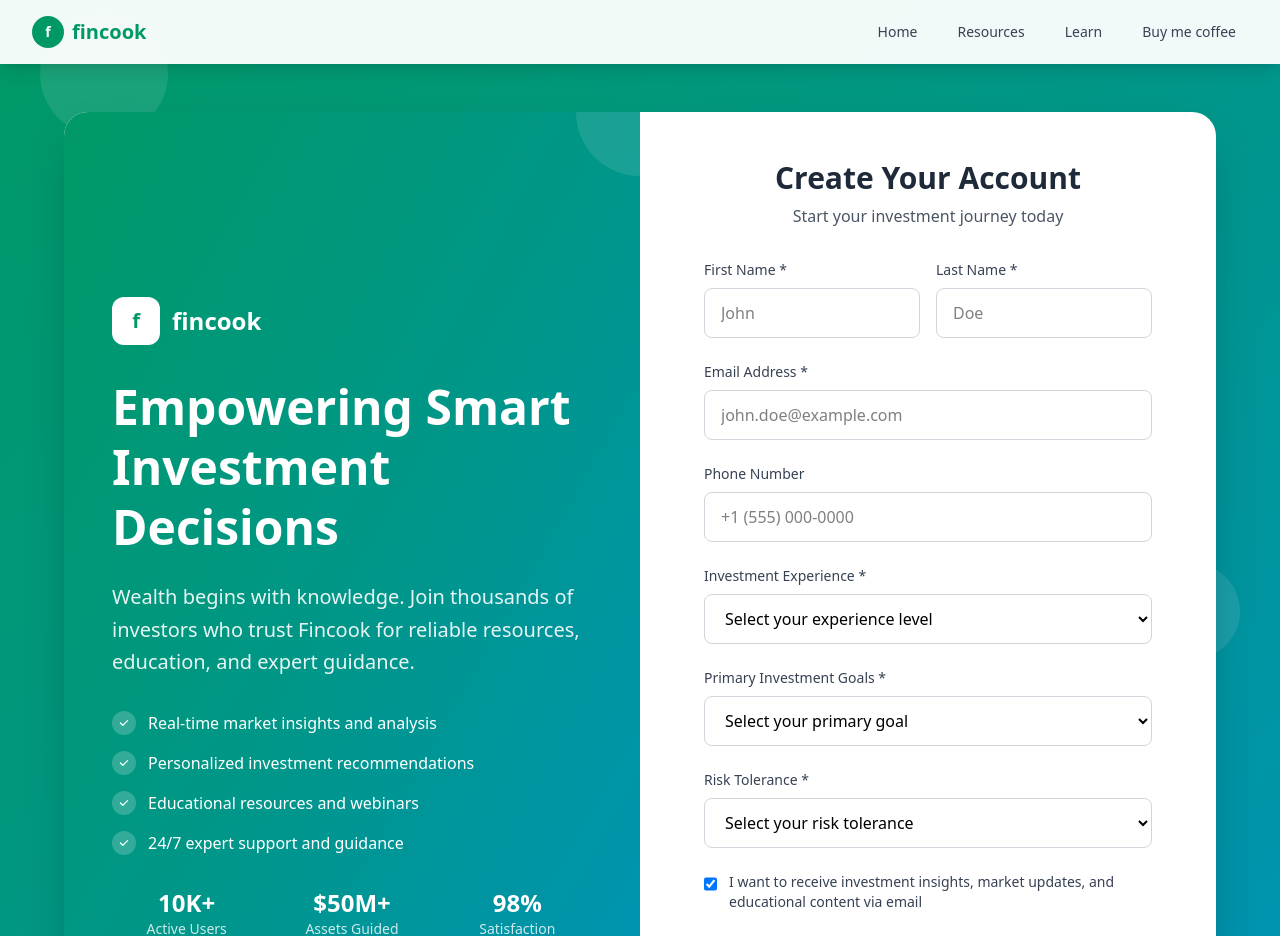
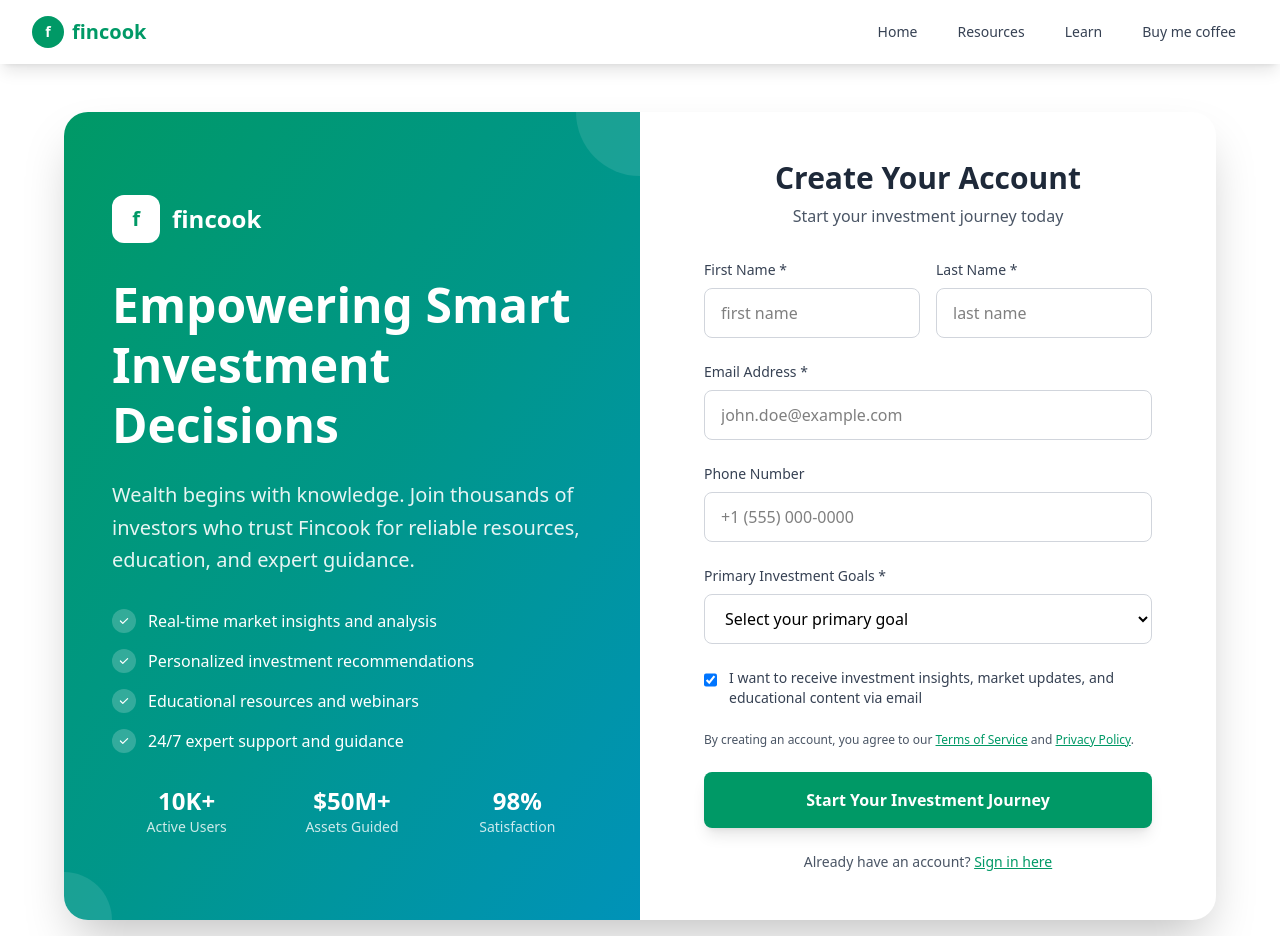
Before and after one commit to rukundowilson/fincook, a Next.js app in the folder fincook_client/: page /signup in a window 1280 px wide. Shown: the top 936 px of the page. Built offline with nearby package versions, Linux system fonts and the light colour scheme.

Commit message:
bg-white for signup

```diff
--- a/fincook_client/src/app/page.tsx
+++ b/fincook_client/src/app/page.tsx
@@ -29,7 +29,7 @@ export default function Home() {
               Wealth begins with knowledge. fincook is the path to financial success through reliable resources, education, and expert guidance.
             </p>
             <div className="mt-10 flex flex-col sm:flex-row gap-4">
-              <Link href="#services" className="px-8 py-3 border border-transparent text-base font-medium rounded-md text-white bg-emerald-500 hover:bg-emerald-400 shadow-md">
+              <Link href="/signup" className="px-8 py-3 border border-transparent text-base font-medium rounded-md text-white bg-emerald-500 hover:bg-emerald-400 shadow-md">
                 sign up for free
               </Link>
               <Link href="#contact" className="px-8 py-3 border border-emerald-200 text-base font-medium rounded-md text-white hover:bg-emerald-700 shadow-md">
--- a/fincook_client/src/app/signup/page.tsx
+++ b/fincook_client/src/app/signup/page.tsx
@@ -71,7 +71,7 @@ const SignupPage: React.FC = () => {
   }
 
   return (
-    <div className="min-h-screen bg-gradient-to-br from-emerald-600 via-teal-600 to-cyan-600 relative overflow-hidden">
+    <div className="min-h-screen relative overflow-hidden">
       {/* Animated background elements */}
       <div className="absolute inset-0">
         <div className="absolute top-10 left-10 w-32 h-32 bg-white/10 rounded-full animate-bounce" style={{ animationDelay: '0s', animationDuration: '3s' }}></div>
@@ -214,7 +214,7 @@ const SignupPage: React.FC = () => {
                           onChange={handleInputChange}
                           required
                           className="w-full px-4 py-3 border border-gray-300 rounded-lg focus:ring-2 focus:ring-emerald-500 focus:border-emerald-500 transition-colors"
-                          placeholder="John"
+                          placeholder="first name"
                         />
                       </div>
                       <div>
@@ -229,7 +229,7 @@ const SignupPage: React.FC = () => {
                           onChange={handleInputChange}
                           required
                           className="w-full px-4 py-3 border border-gray-300 rounded-lg focus:ring-2 focus:ring-emerald-500 focus:border-emerald-500 transition-colors"
-                          placeholder="Doe"
+                          placeholder="last name"
                         />
                       </div>
                     </div>
@@ -266,28 +266,6 @@ const SignupPage: React.FC = () => {
                         placeholder="+1 (555) 000-0000"
                       />
                     </div>
-
-                    {/* Investment Experience */}
-                    <div>
-                      <label htmlFor="investmentExperience" className="block text-sm font-medium text-gray-700 mb-2">
-                        Investment Experience *
-                      </label>
-                      <select
-                        id="investmentExperience"
-                        name="investmentExperience"
-                        value={formData.investmentExperience}
-                        onChange={handleInputChange}
-                        required
-                        className="w-full px-4 py-3 border border-gray-300 rounded-lg focus:ring-2 focus:ring-emerald-500 focus:border-emerald-500 transition-colors"
-                      >
-                        <option value="">Select your experience level</option>
-                        <option value="beginner">Beginner (0-1 years)</option>
-                        <option value="intermediate">Intermediate (2-5 years)</option>
-                        <option value="advanced">Advanced (5+ years)</option>
-                        <option value="professional">Professional Investor</option>
-                      </select>
-                    </div>
-
                     {/* Investment Goals */}
                     <div>
                       <label htmlFor="investmentGoals" className="block text-sm font-medium text-gray-700 mb-2">
@@ -307,27 +285,6 @@ const SignupPage: React.FC = () => {
                         <option value="income">Generate Income</option>
                         <option value="short-term">Short-term Growth</option>
                         <option value="diversification">Portfolio Diversification</option>
-                      </select>
-                    </div>
-
-                    {/* Risk Tolerance */}
-                    <div>
-                      <label htmlFor="riskTolerance" className="block text-sm font-medium text-gray-700 mb-2">
-                        Risk Tolerance *
-                      </label>
-                      <select
-                        id="riskTolerance"
-                        name="riskTolerance"
-                        value={formData.riskTolerance}
-                        onChange={handleInputChange}
-                        required
-                        className="w-full px-4 py-3 border border-gray-300 rounded-lg focus:ring-2 focus:ring-emerald-500 focus:border-emerald-500 transition-colors"
-                      >
-                        <option value="">Select your risk tolerance</option>
-                        <option value="conservative">Conservative (Low Risk)</option>
-                        <option value="moderate">Moderate (Medium Risk)</option>
-                        <option value="aggressive">Aggressive (High Risk)</option>
-                        <option value="very-aggressive">Very Aggressive (Very High Risk)</option>
                       </select>
                     </div>
 
```
